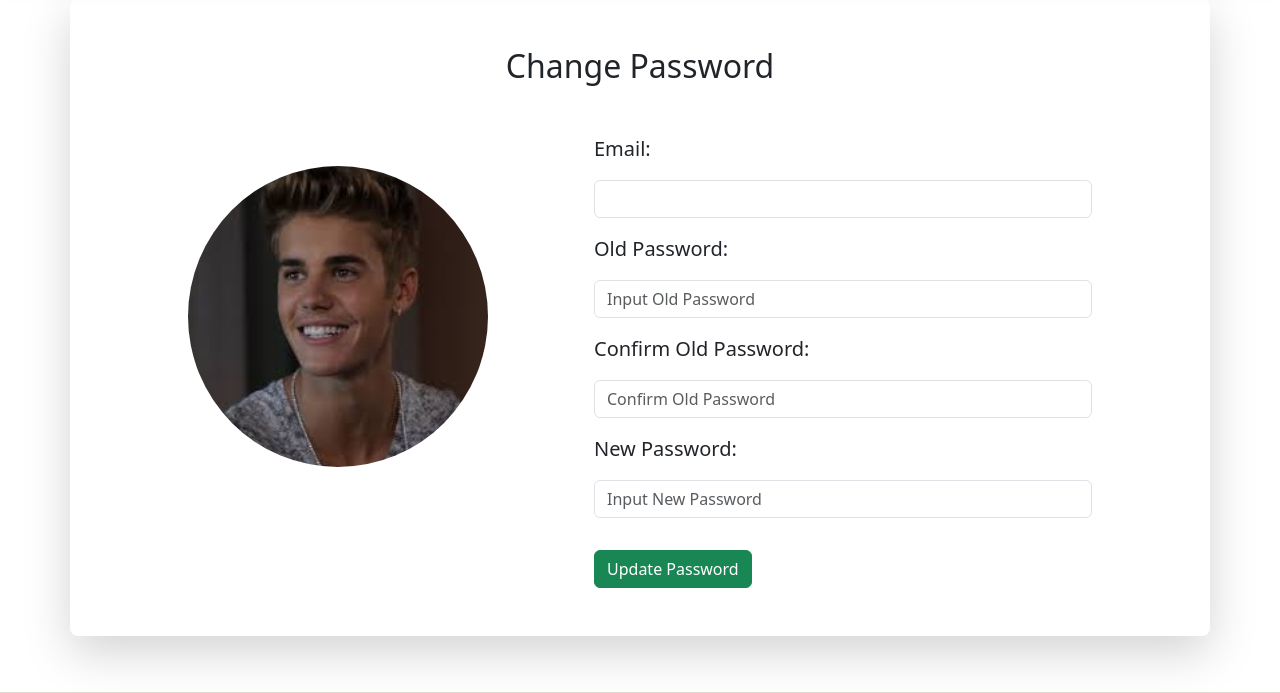
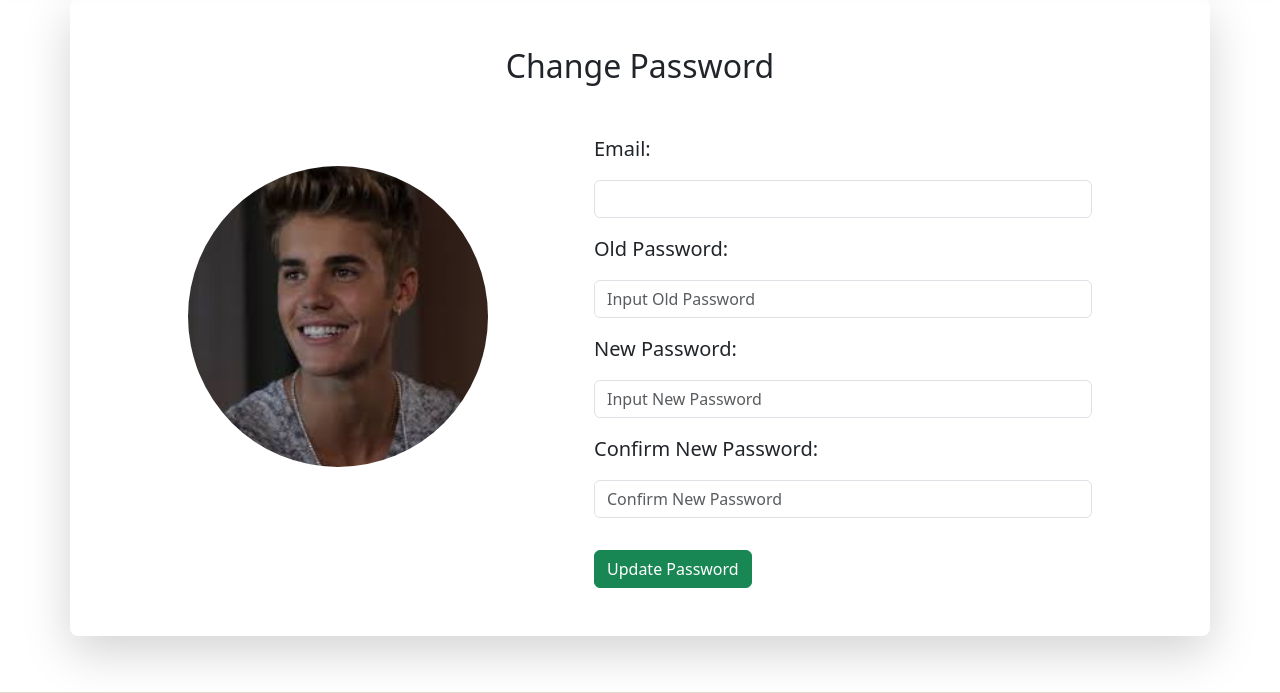
Before and after one commit to alfiusstevanus/pojok-buku-uas, a PHP site: page /changePassword.php in a window 1280 px wide. Shown: the part 143-836 px from the top of the page. Run offline with PHP 8.4, Linux system fonts and the light colour scheme; the visitor is signed in with stand-in values (Sample User, id 1); data that the repository does not hold is empty; some libraries are stand-ins or nearby versions.

Commit message:
rapihin dan fix eror

```diff
--- a/cart.php
+++ b/cart.php
@@ -6,6 +6,11 @@ include('layouts/header.php');
 <section class="cart mt-5 mb-2">
     <div class="container mt-3 ">
         <div class="div d-flex row justify-content-center p-5 rounded-3 shadow-lg">
+            <div class="d-flex row align-items-center">
+                <div class="col-md-4 ">
+                    <h1 class="fs-1 welcoming py-4">Cart</h1>
+                </div>
+            </div>
             <?php
             if (!empty($_SESSION['cart'])) {
             ?>
--- a/changePassword.php
+++ b/changePassword.php
@@ -22,15 +22,15 @@ include('layouts/header.php');
                     </div>
                     <div>
                         <p>Old Password:</p>
-                        <input type="password" name="oldPW1" class="form-control my-3" placeholder="Input Old Password" required>
-                    </div>
-                    <div>
-                        <p>Confirm Old Password:</p>
-                        <input type="password" name="oldPW2" class="form-control my-3" placeholder="Confirm Old Password" required>
+                        <input type="password" name="oldPW" class="form-control my-3" placeholder="Input Old Password" required>
                     </div>
                     <div>
                         <p>New Password:</p>
-                        <input type="password" name="newPw" class="form-control my-3" placeholder="Input New Password" required>
+                        <input type="password" name="newPW1" class="form-control my-3" placeholder="Input New Password" required>
+                    </div>
+                    <div>
+                        <p>Confirm New Password:</p>
+                        <input type="password" name="newPW2" class="form-control my-3" placeholder="Confirm New Password" required>
                     </div>
                     <div>
                         <input type="submit" class="btn btn-primary btn-success mt-3" name="up" value="Update Password">
--- a/controller/checkout.php
+++ b/controller/checkout.php
@@ -1,7 +1,7 @@
 <?php
 include('../server/connection.php');
 session_start();
-$id = $_SESSION['id'] = 252;
+$id = $_SESSION['id'] = 122;
 $id_buku = $_GET['id_buku'];
 $jumlah = $_POST['jumlah'];
 // $pw = $_POST['password'];
@@ -31,4 +31,4 @@ $conn->query($query1);
 $conn->query($query2);
 $conn->query($query3);
 
-// header("location: ../buku.php");
+header("location: ../buku.php");
--- a/detil-buku.php
+++ b/detil-buku.php
@@ -39,7 +39,7 @@ include('layouts/header.php');
                                 <form action="controller/checkout.php?id_buku=<?= $row['id_buku'] ?>" method="post">
                                     <div class="text-center">
                                         <select class="my-3 text-center bg-60 py-1" name="jumlah">
-                                            <option value="0">Masukan jumlah Buku</option>
+                                            <option value="0">Jumlah Buku</option>
                                             <option value="1">1</option>
                                             <option value="2">2</option>
                                             <option value="3">3</option>
--- a/profil.php
+++ b/profil.php
@@ -11,7 +11,7 @@ include('layouts/header.php');
 <section class="profil mt-5 mb-2">
     <div class="container mt-2">
         <div class="d-flex row justify-content-evenly bg-30 p-4 rounded-3 shadow-lg">
-            <h1 class="fs-2 mb-5 text-center">User Akun</h1>
+            <h1 class="fs-2 mb-5 text-center">Profil</h1>
             <div class="content col-md-4 mt-2 mb-3">
                 <img class="d-absolute rounded-circle m-20 py-4" src="images/users/justin.jpg" alt="<?= $row['name'] ?>.jpg" style="width: 250px;">
             </div>
@@ -37,7 +37,7 @@ include('layouts/header.php');
                 <?php } else if (isset($_GET["changePW"]) && $_GET["changePW"] == false) { ?>
                     <div id="alert" class="alert alert-danger alert-dismissible fade show" role="alert">
                         Gagal update Password!
-                        <a href="index.php" class="btn-close"></a>
+                        <a href="profil.php" class="btn-close"></a>
                     </div>
                 <?php } ?>
             </div>
```
Also changed, not shown: controller/changePassword.php (+5 -5 lines), transaction.php (+5 -3 lines).
